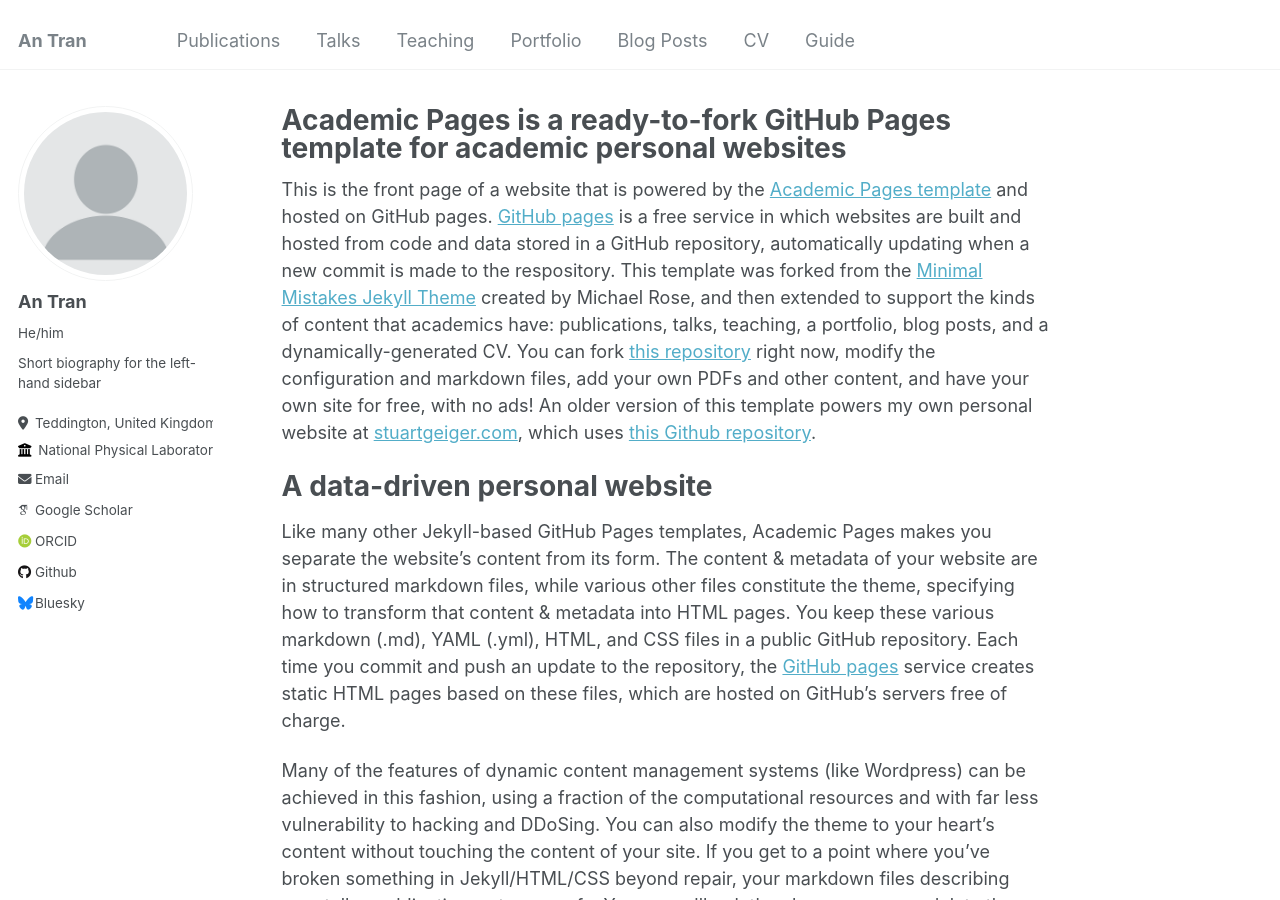
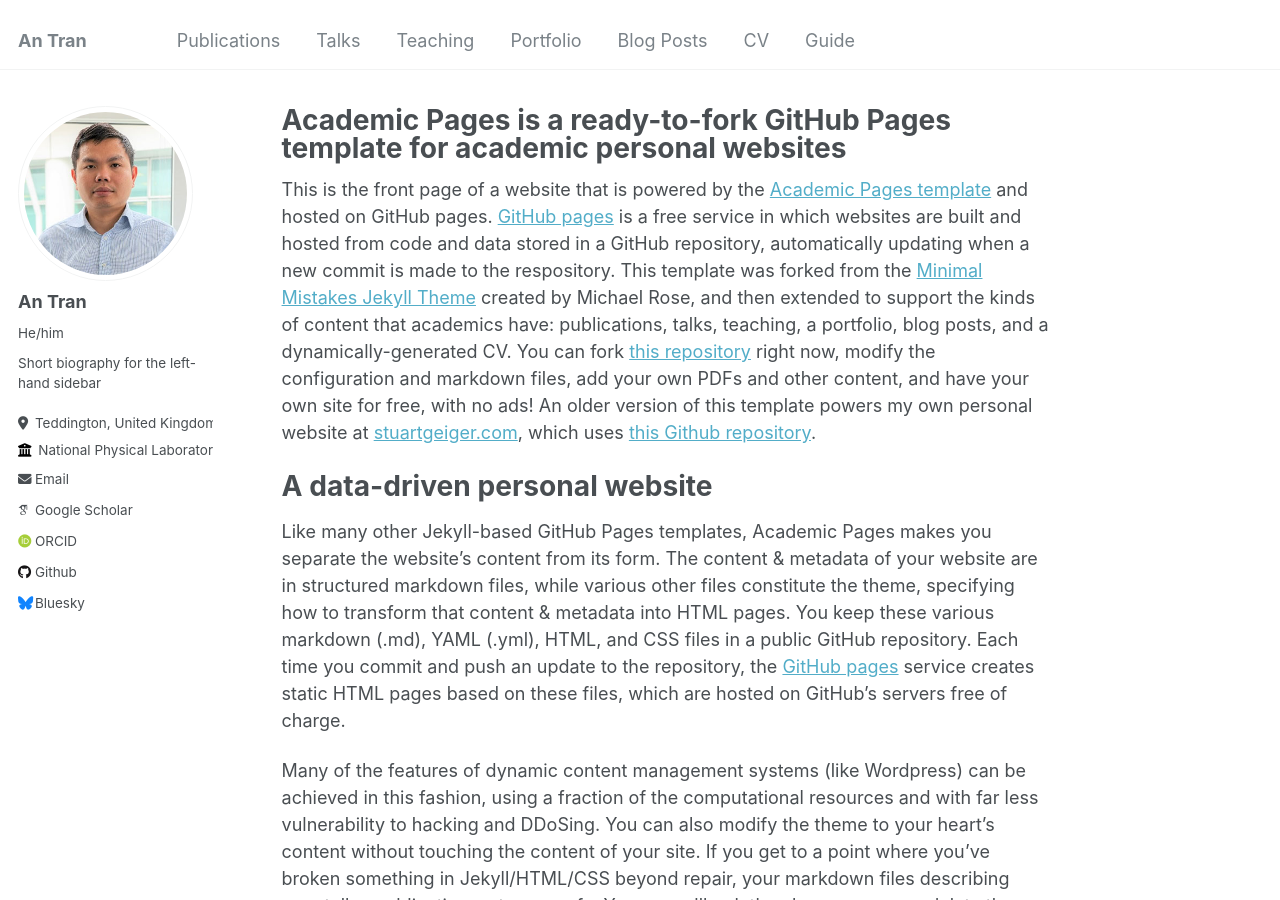
Before and after one commit to antran-phys/antran-phys.github.io, a Jekyll site: the page built from _pages/about.md, in a window 1280 px wide and 900 px high. Built offline with Jekyll 4.4.1, drawn with Linux system fonts in a browser that asks for light colours; some web fonts are replaced.

Commit message:
Update _config.yml

```diff
--- a/_config.yml
+++ b/_config.yml
@@ -21,7 +21,7 @@ repository               : "antran-phys.github.io"
 #               Additional customization can be done by editing /_includes/author-profile.html
 author:
   # Biographic information
-  avatar           : "profile.png"
+  avatar           : "An-Tran.jpeg"
   name             : "An Tran"
   pronouns         : "He/him"
   bio              : "Short biography for the left-hand sidebar"
```
